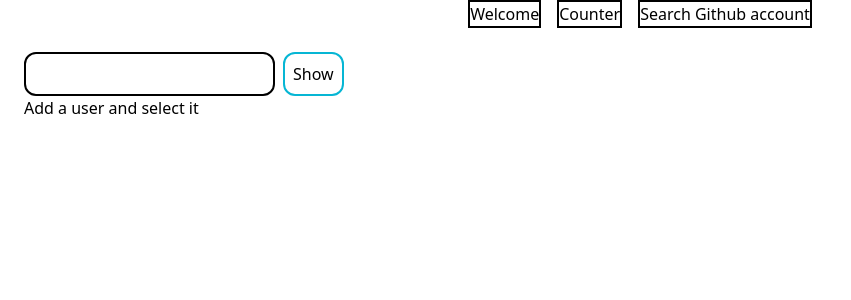
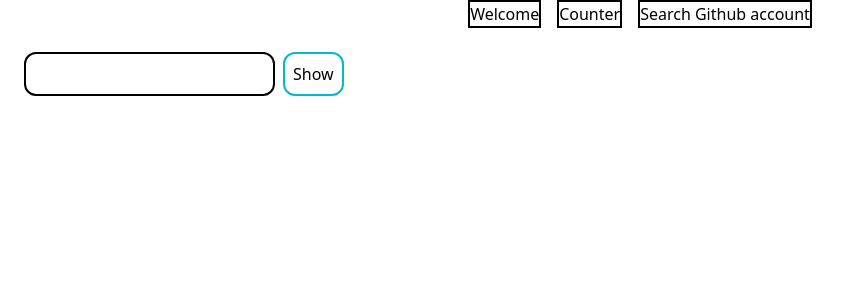
Before and after one commit to Matteo-Rania/React, a React (Create React App) app in the folder esercizi/: page /users in a window 1280 px wide. Shown: the top 300 px of the page, without its empty margins (0-851 px from the left). Built offline with nearby package versions, Linux system fonts and the light colour scheme.

Commit message:
react-Router-06

```diff
--- a/esercizi/src/App.js
+++ b/esercizi/src/App.js
@@ -20,7 +20,6 @@ export function App() {
                     <Route path='/counter' element={<ClickCounter />} />
                     <Route path="/:username" element={< ShowGithubUser />}/>
                     <Route path="/users" element={<GithubUserList />}>
-                        <Route index element={<p>Add a user and select it</p>}/>
                         <Route path=':username' element={<GitHubUser />} />
                     </Route>
                     <Route path='*' element={
```
